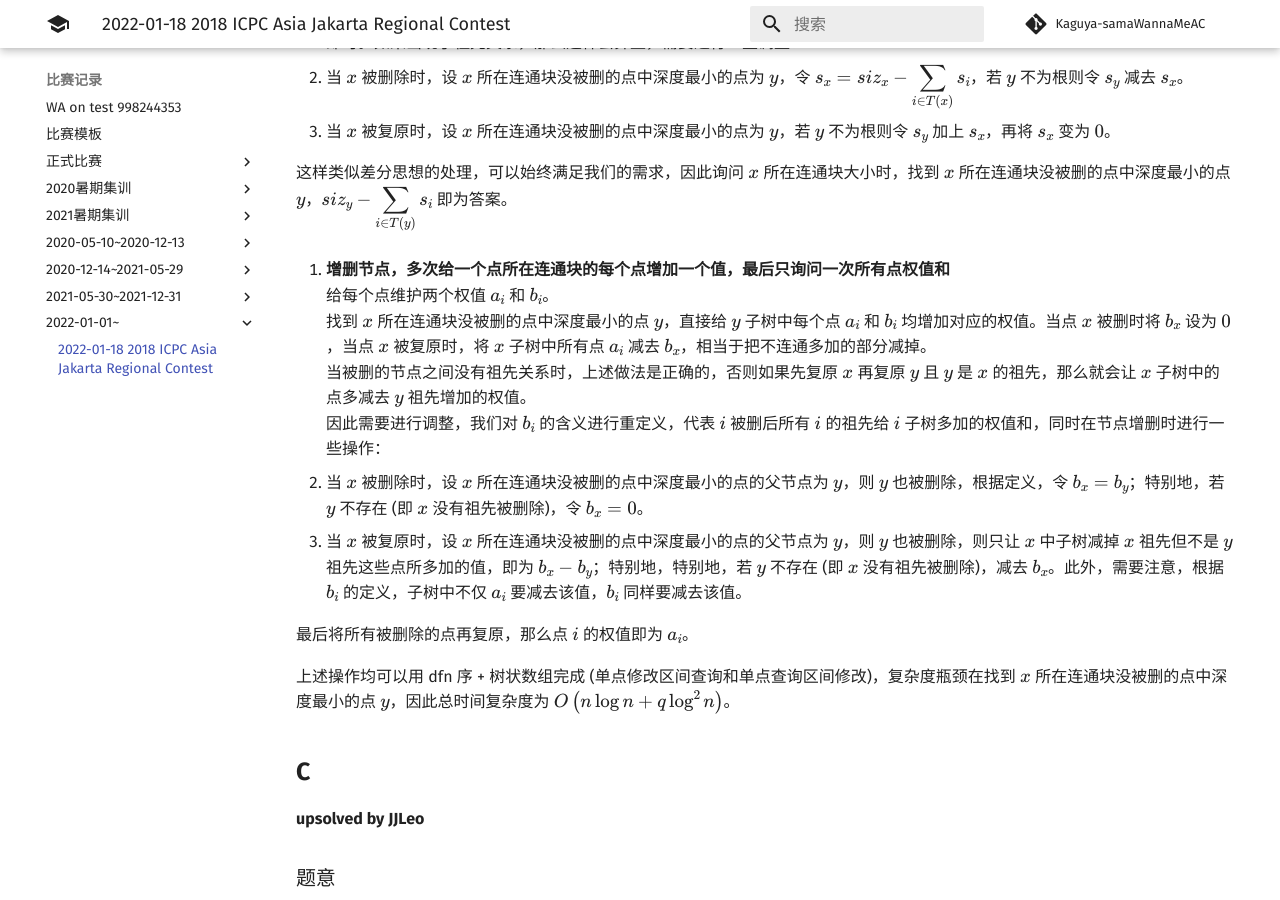
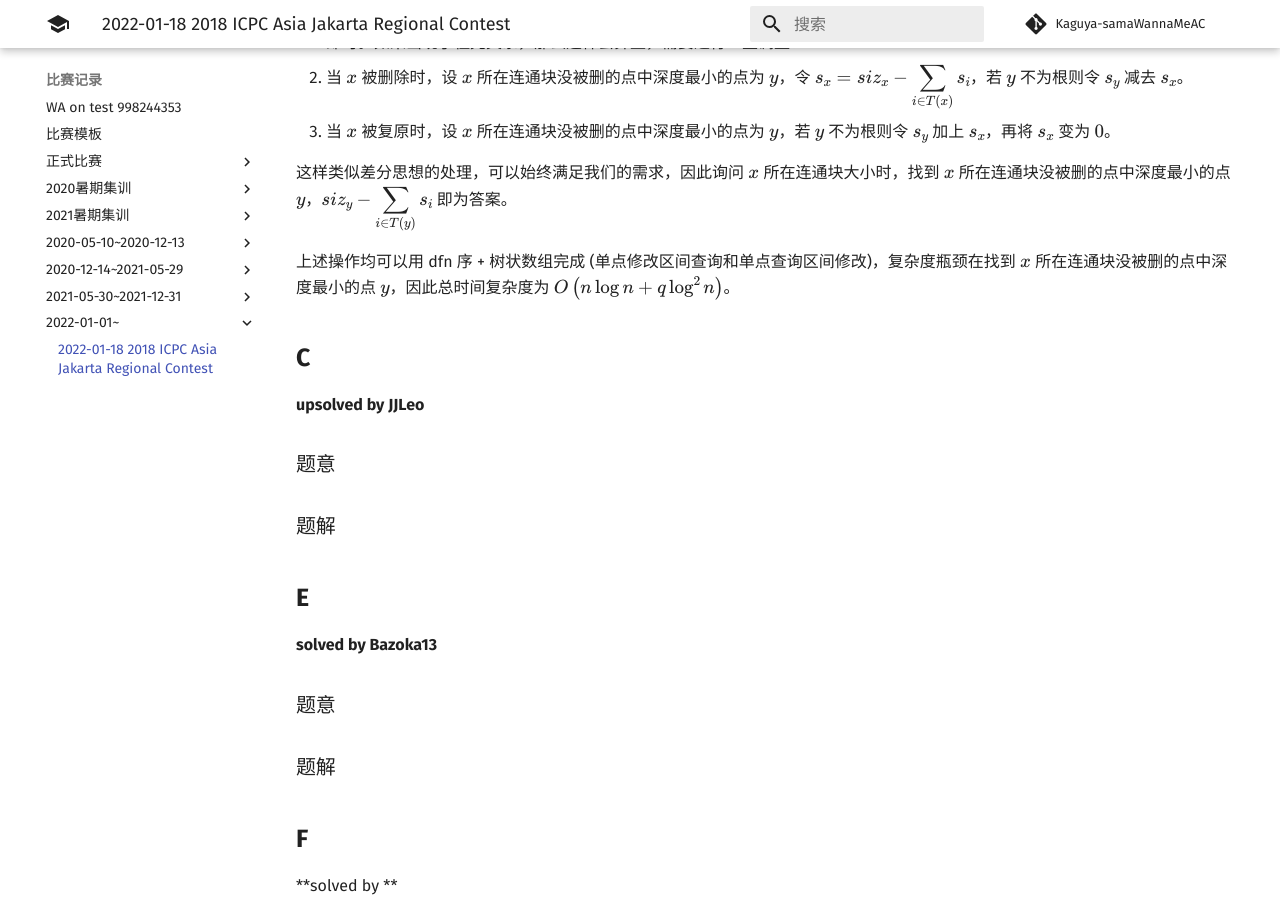
Before and after one commit to Kaguya-samaWannaMeAC/kaguya-samawannameac.github.io, an MkDocs documentation site: the page built from docs/contest/2022-01-18 2018 ICPC Asia Jakarta Regional Contest.md, in a window 1280 px wide and 900 px high, scrolled down 1437 px. Built offline with MkDocs 1.6.1 and Material for MkDocs 9.7.7, drawn with Linux system fonts in a browser that asks for light colours; comment, search, counter and statistics services are not loaded.

Commit message:
Update 2022-01-18 2018 ICPC Asia Jakarta Regional Contest.md

```diff
--- a/docs/contest/2022-01-18 2018 ICPC Asia Jakarta Regional Contest.md
+++ b/docs/contest/2022-01-18 2018 ICPC Asia Jakarta Regional Contest.md
@@ -58,16 +58,7 @@ $n$ 个节点的树，$q$ 次以下三种操作之一：
 
    这样类似差分思想的处理，可以始终满足我们的需求，因此询问 $x$ 所在连通块大小时，找到 $x$ 所在连通块没被删的点中深度最小的点 $y$，$\displaystyle \textit{siz}_y- \sum_{i \in T(y)} s_i$ 即为答案。
 
-2. **增删节点，多次给一个点所在连通块的每个点增加一个值，最后只询问一次所有点权值和**
-   给每个点维护两个权值 $a_i$ 和 $b_i$。
-   找到 $x$ 所在连通块没被删的点中深度最小的点 $y$，直接给 $y$ 子树中每个点 $a_i$ 和 $b_i$ 均增加对应的权值。当点 $x$ 被删时将 $b_x$ 设为 $0$，当点 $x$ 被复原时，将 $x$ 子树中所有点 $a_i$ 减去 $b_x$，相当于把不连通多加的部分减掉。
-   当被删的节点之间没有祖先关系时，上述做法是正确的，否则如果先复原 $x$ 再复原 $y$ 且 $y$ 是 $x$ 的祖先，那么就会让 $x$ 子树中的点多减去 $y$ 祖先增加的权值。
-   因此需要进行调整，我们对 $b_i$ 的含义进行重定义，代表 $i$ 被删后所有 $i$ 的祖先给 $i$ 子树多加的权值和，同时在节点增删时进行一些操作：
 
-  - 当 $x$ 被删除时，设 $x$ 所在连通块没被删的点中深度最小的点的父节点为 $y$，则 $y$ 也被删除，根据定义，令 $b_x=b_y$；特别地，若 $y$ 不存在 (即 $x$ 没有祖先被删除)，令 $b_x=0$。
-  - 当 $x$ 被复原时，设 $x$ 所在连通块没被删的点中深度最小的点的父节点为 $y$，则 $y$ 也被删除，则只让 $x$ 中子树减掉 $x$ 祖先但不是 $y$ 祖先这些点所多加的值，即为 $b_x-b_y$；特别地，特别地，若 $y$ 不存在 (即 $x$ 没有祖先被删除)，减去 $b_x$。此外，需要注意，根据 $b_i$ 的定义，子树中不仅 $a_i$ 要减去该值，$b_i$ 同样要减去该值。
-
-   最后将所有被删除的点再复原，那么点 $i$ 的权值即为 $a_i$。
 
 上述操作均可以用 dfn 序 + 树状数组完成 (单点修改区间查询和单点查询区间修改)，复杂度瓶颈在找到 $x$ 所在连通块没被删的点中深度最小的点 $y$，因此总时间复杂度为 $O\left(n \log n + q \log ^2 n\right)$。
 
```
